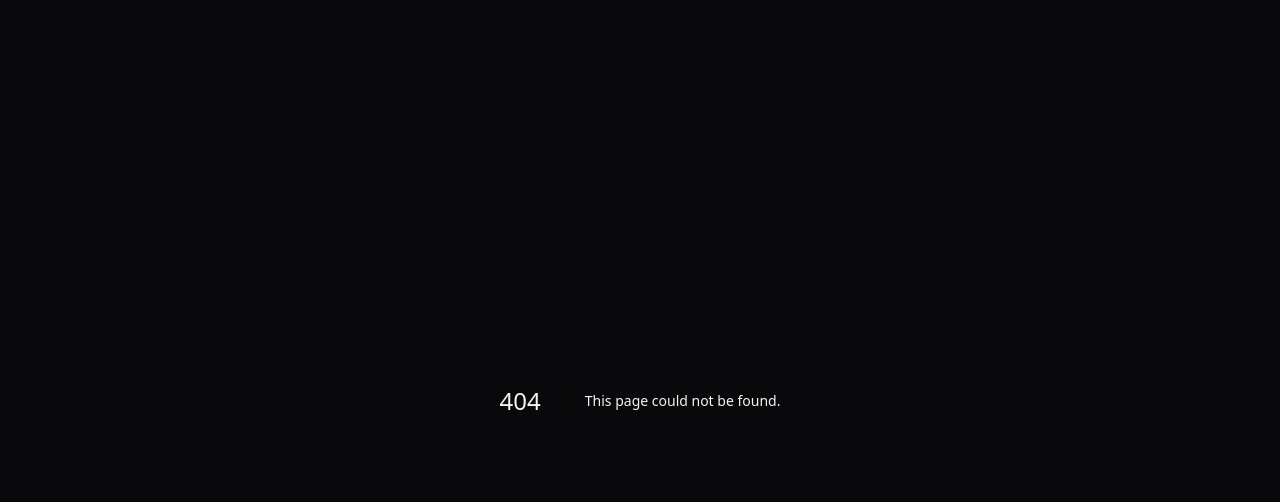
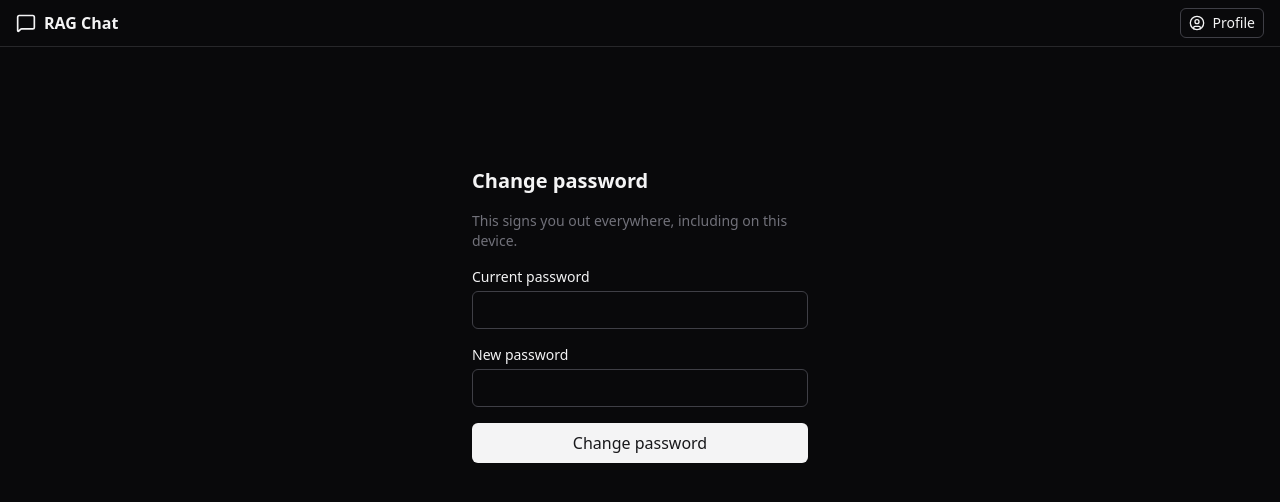
Before and after one commit to SerhiiMelnikov/rag-boilerplate, a Next.js app: page /account/password in a window 1280 px wide. Before the commit this address had no page. Shown: the top 502 px of the page. Built offline with nearby package versions, Linux system fonts and the light colour scheme; no server answers; sample sign-in values are in the browser's storage.

Commit message:
feat(auth): add forgot, reset and change-password screens

```diff
--- /dev/null
+++ b/src/app/(app)/account/password/page.tsx
@@ -0,0 +1,66 @@
+"use client";
+
+import { useState } from "react";
+import { signOut } from "next-auth/react";
+
+// Changing the password retires every session, this browser's included — see
+// sessions_valid_from in requireUser. So a success here MUST end with a sign-out;
+// staying on the page would leave a cookie every API call now refuses.
+export default function ChangePasswordPage() {
+  const [currentPassword, setCurrentPassword] = useState("");
+  const [newPassword, setNewPassword] = useState("");
+  const [error, setError] = useState<string | null>(null);
+  const [pending, setPending] = useState(false);
+
+  async function onSubmit(e: React.FormEvent) {
+    e.preventDefault();
+    setError(null);
+    setPending(true);
+    try {
+      const res = await fetch("/api/auth/password", {
+        method: "POST",
+        headers: { "content-type": "application/json" },
+        body: JSON.stringify({ currentPassword, newPassword }),
+      });
+      if (res.ok) {
+        await signOut({ callbackUrl: "/login?passwordChanged=1" });
+        return;
+      }
+      const body: { error?: string } = await res.json().catch(() => ({}));
+      setError(res.status === 401 ? "That is not your current password." : body.error ?? "Could not change the password.");
+    } finally {
+      setPending(false);
+    }
+  }
+
+  return (
+    <form onSubmit={onSubmit} className="mx-auto mt-24 flex w-full max-w-sm flex-col gap-4 p-6">
+      <h1 className="text-xl font-semibold">Change password</h1>
+      <p className="text-sm text-zinc-500">
+        This signs you out everywhere, including on this device.
+      </p>
+      {error && (
+        <p role="alert" className="rounded-md bg-red-100 px-3 py-2 text-sm text-red-800 dark:bg-red-950 dark:text-red-200">
+          {error}
+        </p>
+      )}
+      <label className="flex flex-col gap-1 text-sm">
+        Current password
+        <input
+          type="password" required value={currentPassword} onChange={(e) => setCurrentPassword(e.target.value)}
+          className="rounded-md border border-zinc-300 bg-transparent px-3 py-2 dark:border-zinc-700"
+        />
+      </label>
+      <label className="flex flex-col gap-1 text-sm">
+        New password
+        <input
+          type="password" required minLength={8} value={newPassword} onChange={(e) => setNewPassword(e.target.value)}
+          className="rounded-md border border-zinc-300 bg-transparent px-3 py-2 dark:border-zinc-700"
+        />
+      </label>
+      <button type="submit" disabled={pending} className="rounded-md bg-zinc-900 px-3 py-2 text-white disabled:opacity-50 dark:bg-zinc-100 dark:text-zinc-900">
+        Change password
+      </button>
+    </form>
+  );
+}
--- /dev/null
+++ b/src/app/forgot/page.tsx
@@ -0,0 +1,70 @@
+"use client";
+
+import { useState } from "react";
+
+// Always renders the same confirmation, whatever the endpoint says about the
+// address. The API is enumeration-safe by design (one 200 for every case), and a
+// UI that revealed more would throw that away.
+export default function ForgotPage() {
+  const [email, setEmail] = useState("");
+  const [sent, setSent] = useState(false);
+  const [error, setError] = useState<string | null>(null);
+  const [pending, setPending] = useState(false);
+
+  async function onSubmit(e: React.FormEvent) {
+    e.preventDefault();
+    setError(null);
+    setPending(true);
+    try {
+      const res = await fetch("/api/auth/forgot-password", {
+        method: "POST",
+        headers: { "content-type": "application/json" },
+        body: JSON.stringify({ email }),
+      });
+      if (res.ok) {
+        setSent(true);
+        return;
+      }
+      const body: { error?: string } = await res.json().catch(() => ({}));
+      // 429 and 503 are the only non-200s a well-formed request can get, and both
+      // are about us, not about the address.
+      setError(body.error ?? "Could not send the reset email. Try again later.");
+    } finally {
+      setPending(false);
+    }
+  }
+
+  if (sent) {
+    return (
+      <div className="mx-auto mt-24 flex w-full max-w-sm flex-col gap-4 p-6">
+        <h1 className="text-xl font-semibold">Check your email</h1>
+        <p className="text-sm text-zinc-500">
+          If {email} has an account, we sent a link to choose a new password. It expires in 1 hour.
+        </p>
+        <a href="/login" className="text-sm text-zinc-500 underline">Back to sign in</a>
+      </div>
+    );
+  }
+
+  return (
+    <form onSubmit={onSubmit} className="mx-auto mt-24 flex w-full max-w-sm flex-col gap-4 p-6">
+      <h1 className="text-xl font-semibold">Reset your password</h1>
+      {error && (
+        <p role="alert" className="rounded-md bg-red-100 px-3 py-2 text-sm text-red-800 dark:bg-red-950 dark:text-red-200">
+          {error}
+        </p>
+      )}
+      <label className="flex flex-col gap-1 text-sm">
+        Email
+        <input
+          type="email" required value={email} onChange={(e) => setEmail(e.target.value)}
+          className="rounded-md border border-zinc-300 bg-transparent px-3 py-2 dark:border-zinc-700"
+        />
+      </label>
+      <button type="submit" disabled={pending} className="rounded-md bg-zinc-900 px-3 py-2 text-white disabled:opacity-50 dark:bg-zinc-100 dark:text-zinc-900">
+        Send reset link
+      </button>
+      <a href="/login" className="text-sm text-zinc-500 underline">Back to sign in</a>
+    </form>
+  );
+}
--- a/src/app/login/page.tsx
+++ b/src/app/login/page.tsx
@@ -1,4 +1,20 @@
 import { AuthForm } from "@/components/auth-form";
-export default function LoginPage() {
-  return <AuthForm mode="login" />;
+
+// These three redirect targets all land here. `verified=1` has existed since the
+// verification flow shipped (registerUser redirects to it) and rendered nothing
+// at all until now — the page ignored searchParams entirely.
+const NOTICES: Record<string, string> = {
+  verified: "Your email is confirmed. Sign in to continue.",
+  reset: "Your password has been reset. Sign in with your new password.",
+  passwordChanged: "Your password has been changed. Sign in again.",
+};
+
+export default async function LoginPage({
+  searchParams,
+}: {
+  searchParams: Promise<Record<string, string | string[] | undefined>>;
+}) {
+  const params = await searchParams;
+  const key = Object.keys(NOTICES).find((k) => params[k] === "1");
+  return <AuthForm mode="login" notice={key ? NOTICES[key] : undefined} />;
 }
--- /dev/null
+++ b/src/app/reset/page.tsx
@@ -0,0 +1,57 @@
+import { isPasswordResetTokenValid } from "@/lib/auth/password-reset";
+
+// Never cache: this must re-check the token on every request, and a cached
+// "valid" render for one token must never be served for a different one.
+export const dynamic = "force-dynamic";
+
+// The page the emailed link opens. Deliberately read-only: it only ever calls
+// isPasswordResetTokenValid, never consumePasswordResetToken. Outlook Safe Links
+// and corporate mail scanners GET every URL in every email with no human
+// involved, and a consuming GET would burn the user's only reset link before
+// they read the mail. Only submitting the form below (POST
+// /api/auth/reset-password) consumes the token.
+export default async function ResetPage({
+  searchParams,
+}: {
+  searchParams: Promise<{ token?: string; error?: string }>;
+}) {
+  const { token, error } = await searchParams;
+
+  if (!token || !(await isPasswordResetTokenValid(token))) {
+    return (
+      <div className="mx-auto mt-24 flex w-full max-w-sm flex-col gap-4 p-6">
+        <h1 className="text-xl font-semibold">Link expired</h1>
+        <p className="text-sm text-zinc-500">
+          This password reset link is invalid or has expired. Request a new one.
+        </p>
+        <a href="/forgot" className="text-sm text-zinc-500 underline">Request a new link</a>
+      </div>
+    );
+  }
+
+  return (
+    <form
+      method="POST"
+      action="/api/auth/reset-password"
+      className="mx-auto mt-24 flex w-full max-w-sm flex-col gap-4 p-6"
+    >
+      <h1 className="text-xl font-semibold">Choose a new password</h1>
+      {error && (
+        <p role="alert" className="rounded-md bg-red-100 px-3 py-2 text-sm text-red-800 dark:bg-red-950 dark:text-red-200">
+          Password must be at least 8 characters, and the link must still be valid. Try again.
+        </p>
+      )}
+      <input type="hidden" name="token" value={token} />
+      <label className="flex flex-col gap-1 text-sm">
+        New password
+        <input
+          type="password" name="password" required minLength={8}
+          className="rounded-md border border-zinc-300 bg-transparent px-3 py-2 dark:border-zinc-700"
+        />
+      </label>
+      <button type="submit" className="rounded-md bg-zinc-900 px-3 py-2 text-white dark:bg-zinc-100 dark:text-zinc-900">
+        Set password
+      </button>
+    </form>
+  );
+}
--- a/src/components/auth-form.tsx
+++ b/src/components/auth-form.tsx
@@ -8,7 +8,7 @@ import { signIn } from "next-auth/react";
 // password is chosen later, by whoever clicks the verification link, never
 // carried in this request. See the design doc: "Why the password cannot travel
 // with the registration".
-export function AuthForm({ mode }: { mode: "login" | "register" }) {
+export function AuthForm({ mode, notice }: { mode: "login" | "register"; notice?: string }) {
   const router = useRouter();
   const [email, setEmail] = useState("");
   const [password, setPassword] = useState("");
@@ -70,6 +70,11 @@ export function AuthForm({ mode }: { mode: "login" | "register" }) {
   return (
     <form onSubmit={onSubmit} className="mx-auto mt-24 flex w-full max-w-sm flex-col gap-4 p-6">
       <h1 className="text-xl font-semibold">{mode === "login" ? "Sign in" : "Create account"}</h1>
+      {notice && (
+        <p role="status" className="rounded-md bg-green-100 px-3 py-2 text-sm text-green-800 dark:bg-green-950 dark:text-green-200">
+          {notice}
+        </p>
+      )}
       {error && (
         <p role="alert" className="rounded-md bg-red-100 px-3 py-2 text-sm text-red-800 dark:bg-red-950 dark:text-red-200">
           {error}
@@ -97,6 +102,9 @@ export function AuthForm({ mode }: { mode: "login" | "register" }) {
       <a href={mode === "login" ? "/register" : "/login"} className="text-sm text-zinc-500 underline">
         {mode === "login" ? "Need an account? Register" : "Have an account? Sign in"}
       </a>
+      {mode === "login" && (
+        <a href="/forgot" className="text-sm text-zinc-500 underline">Forgot password?</a>
+      )}
     </form>
   );
 }
--- a/src/components/profile-menu.tsx
+++ b/src/components/profile-menu.tsx
@@ -2,7 +2,7 @@
 
 import { Menu, MenuButton, MenuItems, MenuItem } from "@headlessui/react";
 import { signOut } from "next-auth/react";
-import { UserCircle, Files, Boxes, Settings, KeyRound, Users, LogOut, BarChart3, FlaskConical, Coins } from "lucide-react";
+import { UserCircle, Files, Boxes, Settings, KeyRound, Users, LogOut, BarChart3, FlaskConical, Coins, Lock } from "lucide-react";
 import { ThemeToggle } from "./theme-toggle";
 
 // Single header dropdown ("Profile") consolidating account info, admin links,
@@ -78,6 +78,11 @@ export function ProfileMenu({
           </>
         )}
         <MenuItem>
+          <a href="/account/password" className={itemClass}>
+            <Lock className="h-4 w-4" /> Change password
+          </a>
+        </MenuItem>
+        <MenuItem>
           {/* ThemeToggle is a button; as a MenuItem child it stays keyboard-accessible. */}
           <ThemeToggle className={itemClass} />
         </MenuItem>
```
Also changed, not shown: 2 other files (tests, documents, lock files or other folders).
